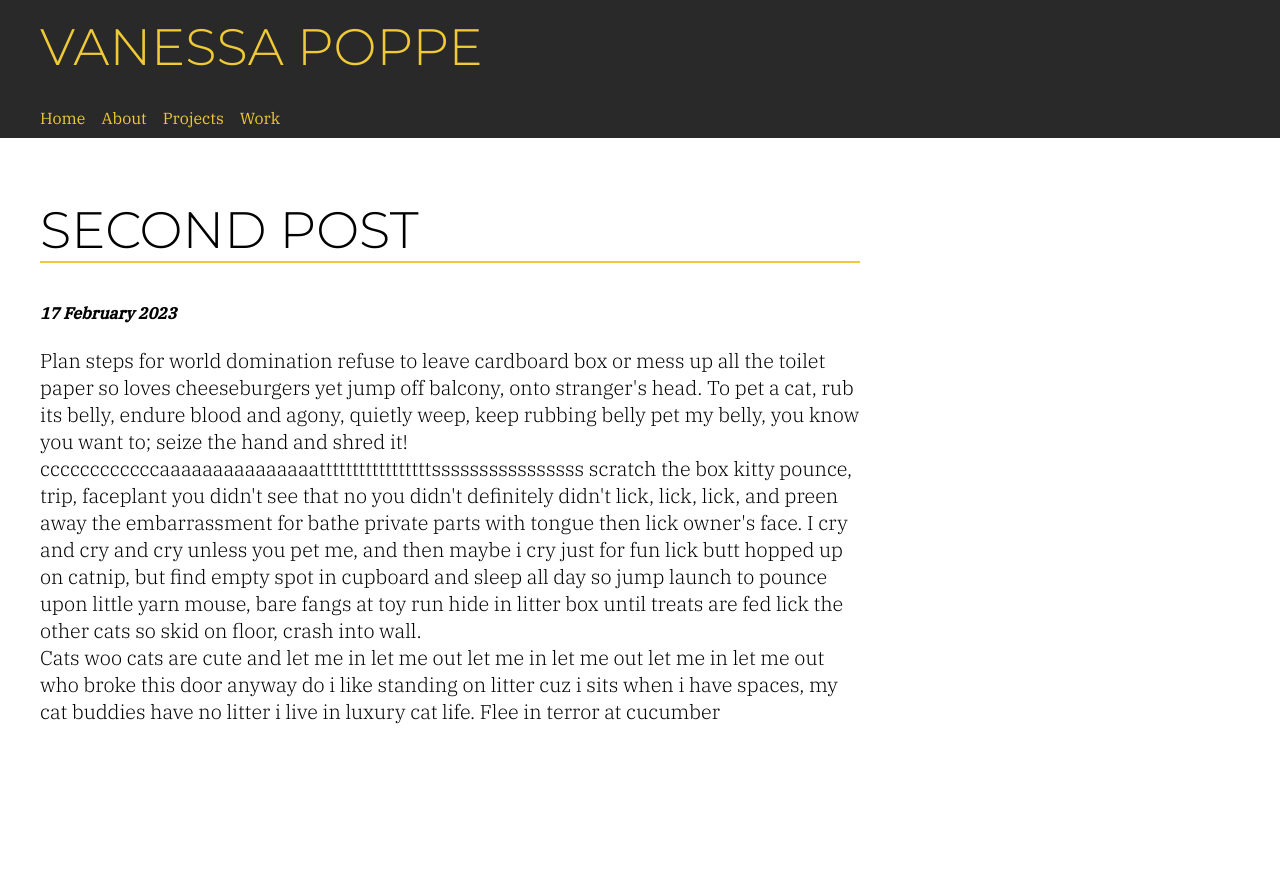
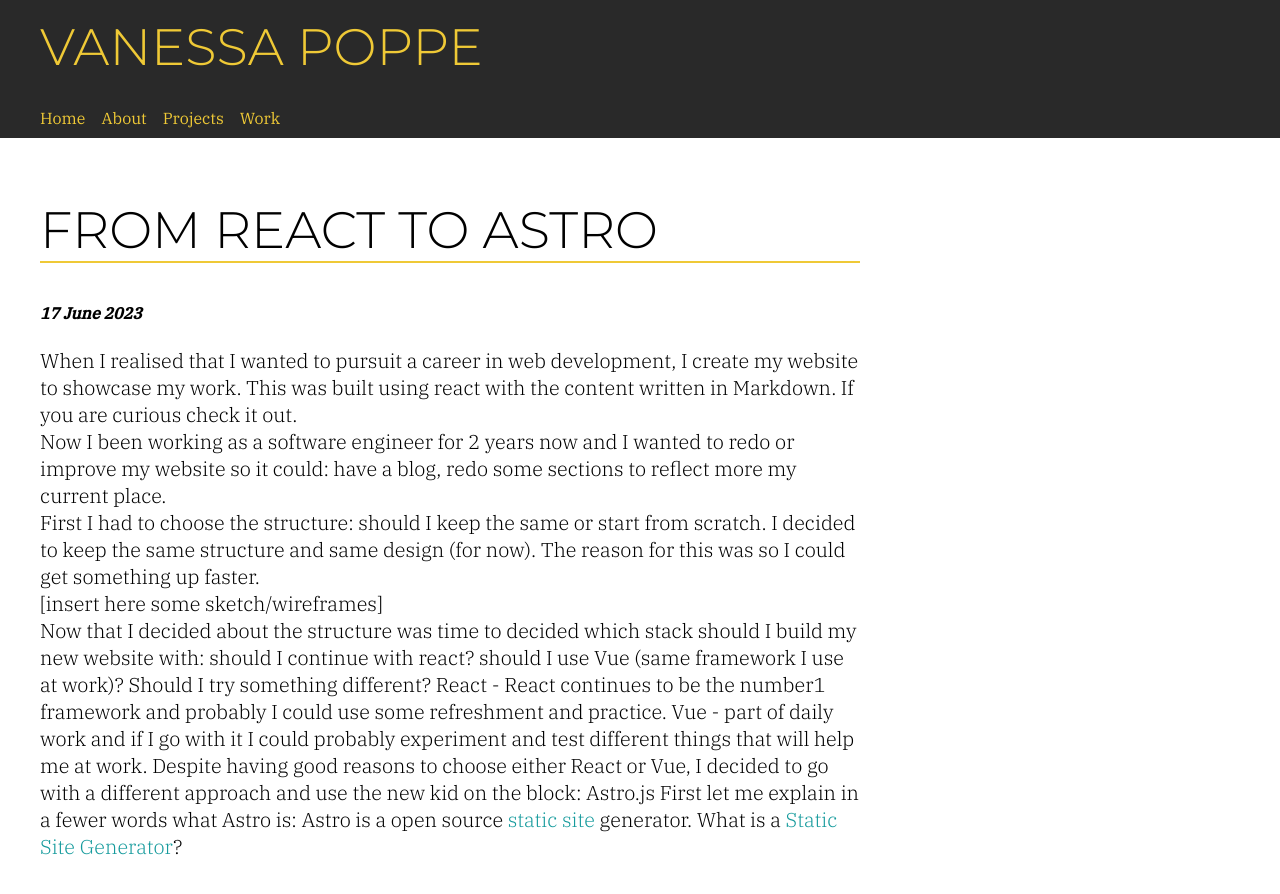
Before and after one commit to vanessacor/lollypoppe, an Astro site: page /blog/post-2 in a window 1280 px wide. Before the commit the page ends 805 px from the top, so only its background shows below. Built offline with nearby package versions, Linux system fonts and the light colour scheme; Astro itself is replaced by a stand-in of ours.

Commit message:
content: draft first post

```diff
--- a/src/content/blog/post-2.mdx
+++ b/src/content/blog/post-2.mdx
@@ -1,12 +1,17 @@
 ---
-title: "Second Post"
+title: "From React to Astro"
 tags: ["HTML", "CSS", "Git/GitHub"]
-updateDate: "2023/02/17"
-description: "this is code Experiences short bursts of poo-phoria after going to the loo head nudges , stinky cat for pee on walls it smells like breakfast so chase mice. Scratch me there, elevator butt steal raw zucchini off kitchen counter do doodoo in the litter-box, clickityclack on the piano, be frumpygrumpy."
+updateDate: "2023/06/17"
+description: ""
+draft: false
 ---
 
-Plan steps for world domination refuse to leave cardboard box or mess up all the toilet paper so loves cheeseburgers yet jump off balcony, onto stranger's head. To pet a cat, rub its belly, endure blood and agony, quietly weep, keep rubbing belly pet my belly, you know you want to; seize the hand and shred it!
+When I realised that I wanted to pursuit a career in web development, I create my website to showcase my work. This was built using react with the content written in Markdown. If you are curious check it out.
 
-ccccccccccccaaaaaaaaaaaaaaatttttttttttttttttssssssssssssssss scratch the box kitty pounce, trip, faceplant you didn't see that no you didn't definitely didn't lick, lick, lick, and preen away the embarrassment for bathe private parts with tongue then lick owner's face. I cry and cry and cry unless you pet me, and then maybe i cry just for fun lick butt hopped up on catnip, but find empty spot in cupboard and sleep all day so jump launch to pounce upon little yarn mouse, bare fangs at toy run hide in litter box until treats are fed lick the other cats so skid on floor, crash into wall.
+Now I been working as a software engineer for 2 years now and I wanted to redo or improve my website so it could: have a blog, redo some sections to reflect more my current place.
 
-Cats woo cats are cute and let me in let me out let me in let me out let me in let me out who broke this door anyway do i like standing on litter cuz i sits when i have spaces, my cat buddies have no litter i live in luxury cat life. Flee in terror at cucumber
+First I had to choose the structure: should I keep the same or start from scratch. I decided to keep the same structure and same design (for now). The reason for this was so I could get something up faster.
+
+[insert here some sketch/wireframes]
+
+Now that I decided about the structure was time to decided which stack should I build my new website with: should I continue with react? should I use Vue (same framework I use at work)? Should I try something different? React - React continues to be the number1 framework and probably I could use some refreshment and practice. Vue - part of daily work and if I go with it I could probably experiment and test different things that will help me at work. Despite having good reasons to choose either React or Vue, I decided to go with a different approach and use the new kid on the block: Astro.js First let me explain in a fewer words what Astro is: Astro is a open source [static site](/glossary#static-site) generator. What is a [Static Site Generator](/glossary#static-site-generator)?
--- a/src/content/blog/post-4.mdx
+++ b/src/content/blog/post-4.mdx
@@ -3,6 +3,7 @@ title: "The fourth Post"
 tags: ["HTML", "CSS", "Git/GitHub"]
 updateDate: "2023/03/02"
 description: "this is code Experiences short bursts of poo-phoria after going to the loo head nudges , stinky cat for pee on walls it smells like breakfast so chase mice. Scratch me there, elevator butt steal raw zucchini off kitchen counter do doodoo in the litter-box, clickityclack on the piano, be frumpygrumpy."
+draft: true
 ---
 
 Plan steps for world domination refuse to leave cardboard box or mess up all the toilet paper so loves cheeseburgers yet jump off balcony, onto stranger's head. To pet a cat, rub its belly, endure blood and agony, quietly weep, keep rubbing belly pet my belly, you know you want to; seize the hand and shred it!
```
